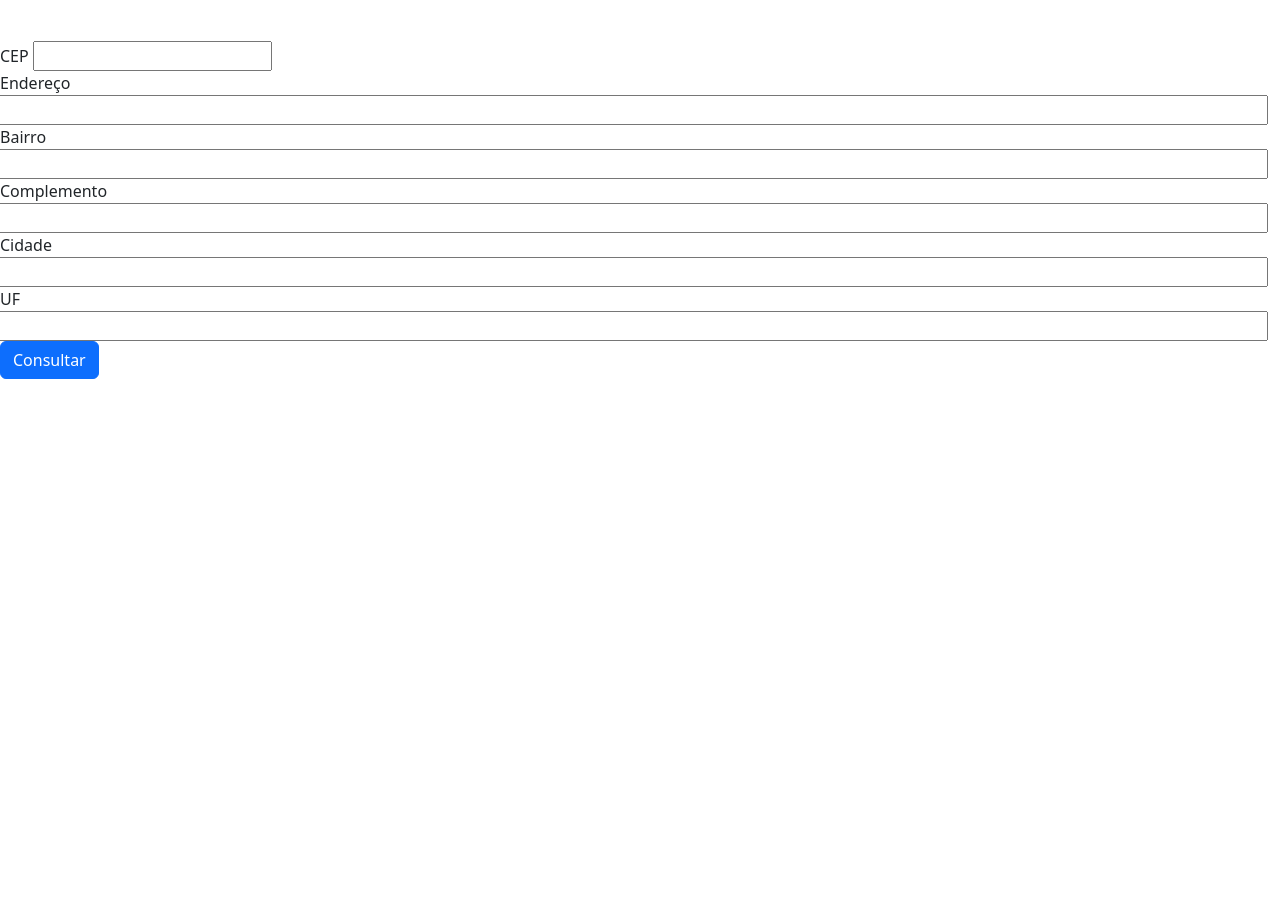
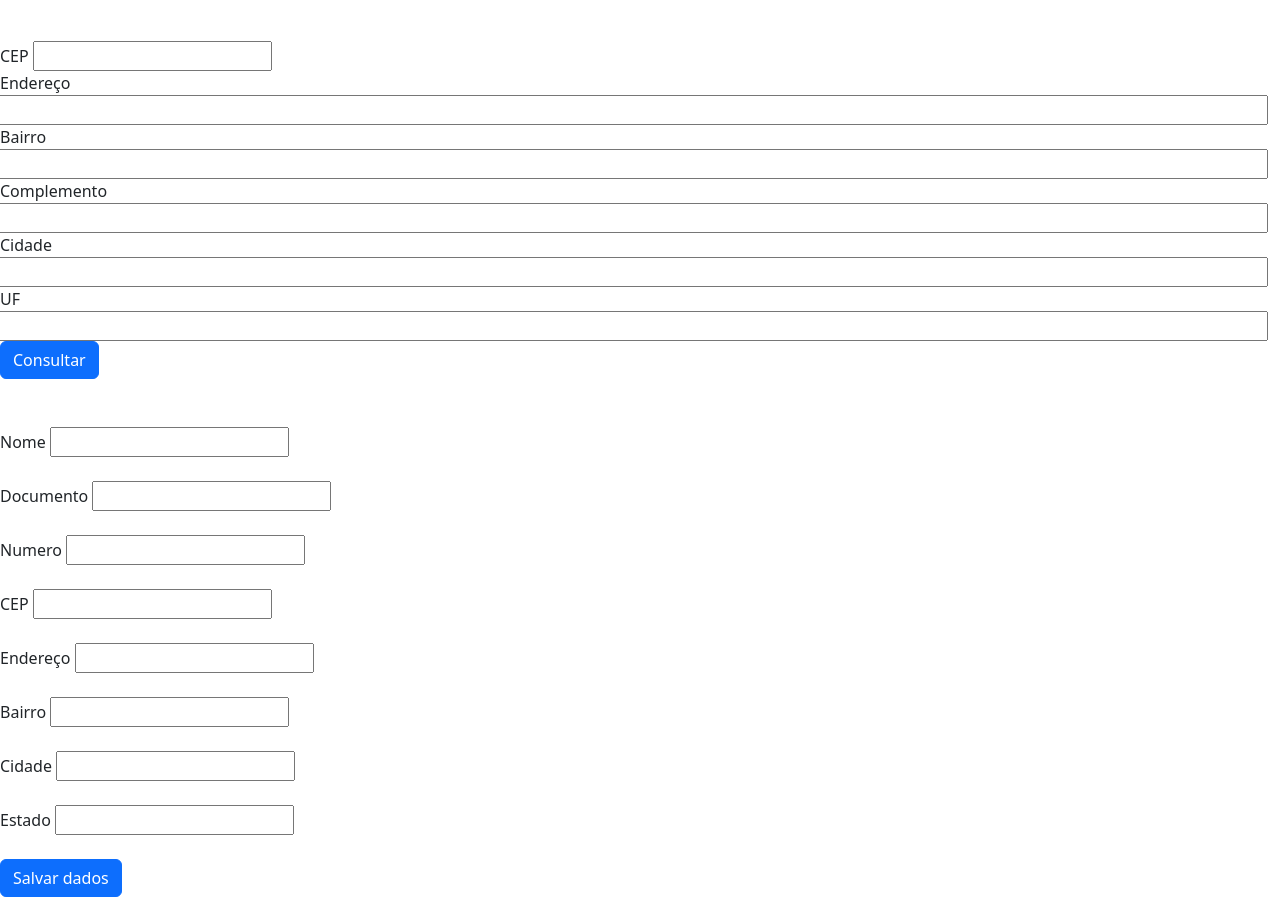
Before and after one commit to cubillos0/ds2etec, a website: page www/index.html in a window 1280 px wide. Shown: the part 63-960 px from the top of the page. Before the commit the page ends 800 px from the top, so only its background shows below. Drawn offline with Linux system fonts and the light colour scheme.

Commit message:
atualizando formulario utilizando API

```diff
--- a/www/index.html
+++ b/www/index.html
@@ -1,5 +1,6 @@
 <!DOCTYPE html>
 <html>
+
 <head>
   <meta charset="utf-8">
   <meta name="format-detection" content="telephone=no">
@@ -11,11 +12,13 @@
   <link rel="stylesheet" href="css/bootstrap.css">
   <title>Consulta CEP</title>
 </head>
+
 <body>
   <nav class="navbar navbar-expand-lg bg-body-tertiary">
     <div class="container-fluid">
       <a class="navbar-brand" href="#">Navbar</a>
-              <button class="navbar-toggler" type="button" data-bs-toggle="collapse" data-bs-target="#navbarNav" aria-controls="navbarNav" aria-expanded="false" aria-label="Toggle navigation">
+      <button class="navbar-toggler" type="button" data-bs-toggle="collapse" data-bs-target="#navbarNav"
+        aria-controls="navbarNav" aria-expanded="false" aria-label="Toggle navigation">
         <span class="navbar-toggler-icon"></span>
       </button>
       <div class="collapse navbar-collapse" id="navbarNav">
@@ -41,7 +44,7 @@
   <div class="row">
     <div class="col-sm-12">
       <label>CEP</label>
-                <input type="text" id="cep"/>
+      <input type="text" id="cep" />
     </div>
 
     <div class="row">
@@ -78,8 +81,42 @@
       </div>
     </div>
   </div>
+  <br>
+  <br>
+  <div>
+    <label>Nome</label>
+    <input name="nome" id="nome" /><br/><br>
+
+    <label>Documento</label>
+    <input name="documento" type="number" id="documento" /><br/><br>
+
+    <label>Numero</label>
+    <input name="numero" id="numero" /><br/><br>
+
+    <label>CEP</label>
+    <input name="cep" id="cep" /><br/><br>
+
+    <label>Endereço</label>
+    <input name="endereco" id="endereco" /><br/><br>
+
+    <label>Bairro</label>
+    <input name="bairro" id="bairro" /><br/><br>
+
+    <label>Cidade</label>
+    <input name="cidade" id="cidade" /><br/><br>
+
+    <label>Estado</label>
+    <input name="estado" id="estado" /><br/><br>
+
+    <button class="btn btn-primary" onclick="enviar()">
+        Salvar dados
+    </button>
+
+  </div>
 
   <script src="js/bootstrap.bundle.js"></script>
+  <script src="js/cadastro_cliente.js"></script>
   <script src="js/index.js"></script>
 </body>
+
 </html>
--- /dev/null
+++ b/www/js/cadastro_cliente.js
@@ -0,0 +1,26 @@
+function enviar(){
+
+    const dbParam = JSON.stringify(
+        {
+            "Nome": document.querySelector("#nome").value,
+            "Documento": document.querySelector("#documento").value,
+            "Celular": document.querySelector("#celular").value,
+            "Numero": document.querySelector("#numero").value,
+            "CEP": document.querySelector("#cep").value,
+            "Endereço": document.querySelector("#endereco").value,
+            "Bairro": document.querySelector("#bairro").value,
+            "Cidade": document.querySelector("#cidade").value,
+            "Estado": document.querySelector("#estado").value
+        }
+    );
+    const xmlhttp = new XMLHttpRequest();
+    xmlhttp.onload = function() {
+        const myObj = JSON.parse(this.responseText);
+        console.log(myObj);
+        document.getElementById("demo").innerHTML = myObj;
+    }
+    xmlhttp.open("POST", "https://etec.fernandograciano.com.br/cadastrocliente.php");
+    xmlhttp.setRequestHeader("Content-type", "application/x-www-form-urlencoded");
+    xmlhttp.send("dados="+dbParam );
+
+}
```
Lines whose indentation alone changed are shown as unchanged.
